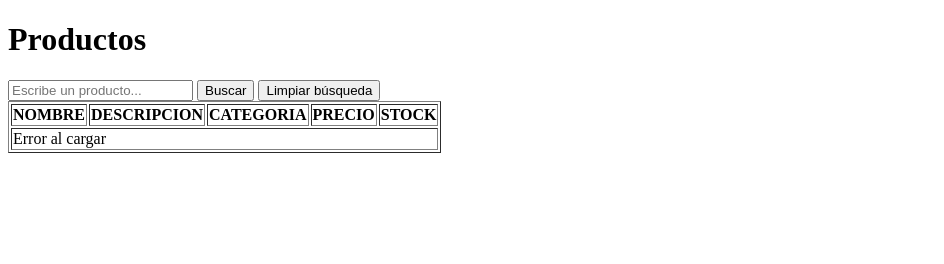
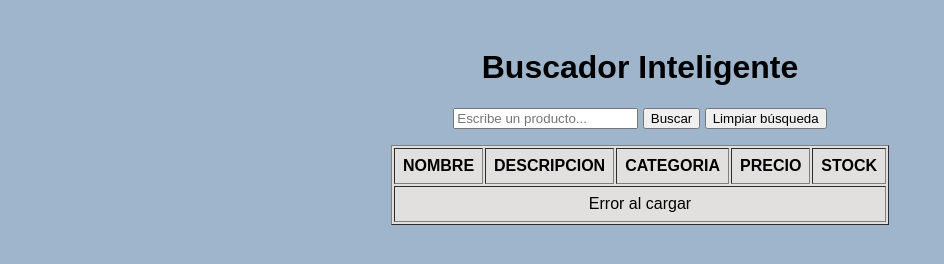
Before and after one commit to Luis-Guadalupe-Barron-Duran/BuscarP, a website: page front/index.html in a window 1280 px wide. Shown: the whole page, without its empty margins (0-944 px from the left). Drawn offline with Linux system fonts and the light colour scheme; no server answers.

Commit message:
estilos para mejorar la vista del index

```diff
--- a/front/index.html
+++ b/front/index.html
@@ -4,7 +4,8 @@
     <title>Buscar Productos</title>
 </head>
 <body>
-    <h1>Productos</h1>
+
+    <h1 style="text-align: center;">Buscador Inteligente</h1>
 
     <input type="text" id="input" placeholder="Escribe un producto...">
     <button id="buscarbtn">Buscar</button>
@@ -12,6 +13,7 @@
     <div id="status"></div>
     <div id="encontrados"></div>
 
+    <dir></dir>
     <table border="1">
         <thead>
             <tr>
@@ -28,4 +30,19 @@
     </table>
     <script src="main.js"></script>
 </body>
+<style>
+  body {
+    background:#9fb5cb;
+    font-family: Arial;
+    text-align:center;
+    padding:20px;
+}
+  table {
+    margin:0 auto;
+    background:#e2dfdf;
+}
+  th, td {
+    padding:8px;
+}
+</style>
 </html>
```
